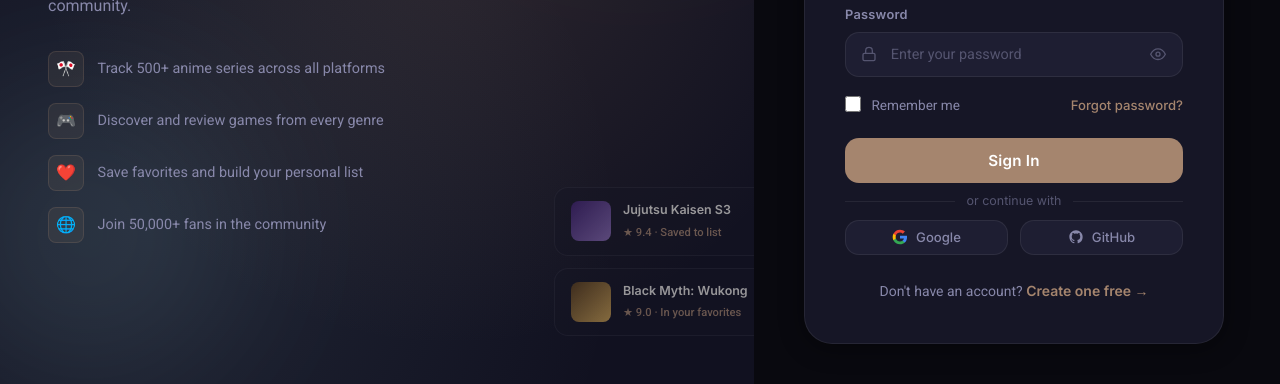
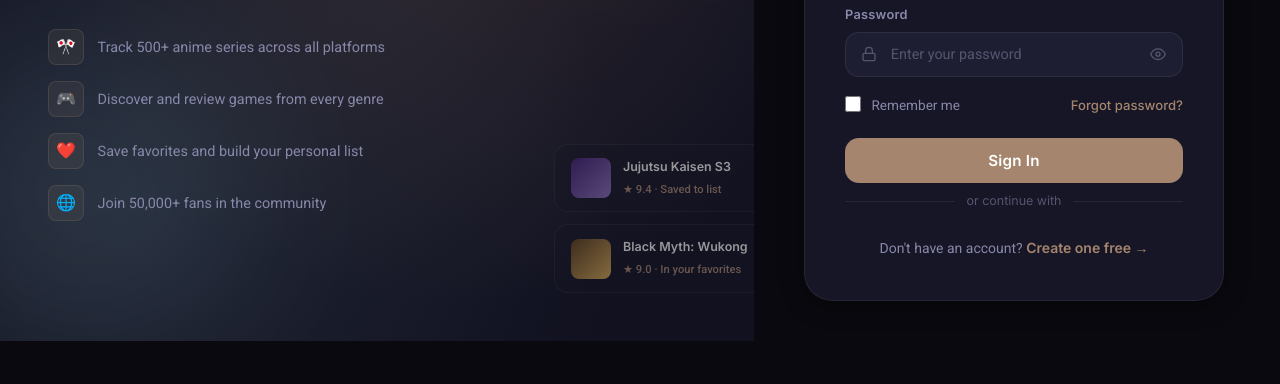
Before and after one commit to Aaryan3136/arcadia, a plain HTML site: page login.html in a window 1280 px wide. Shown: the part 461-845 px from the top of the page. After the commit the page ends 802 px from the top, so only its background shows below. Drawn offline with Linux system fonts and the light colour scheme.

```diff
--- a/login.html
+++ b/login.html
@@ -198,7 +198,7 @@
         <div class="auth-divider">or continue with</div>
 
         <!-- Social login (UI only — backend not implemented) -->
-        <div class="auth-social">
+        <!-- <div class="auth-social">
           <button class="social-auth-btn" type="button" aria-label="Continue with Google">
             <svg width="16" height="16" viewBox="0 0 24 24" aria-hidden="true">
               <path d="M22.56 12.25c0-.78-.07-1.53-.2-2.25H12v4.26h5.92c-.26 1.37-1.04 2.53-2.21 3.31v2.77h3.57c2.08-1.92 3.28-4.74 3.28-8.09z" fill="#4285F4"/>
@@ -207,14 +207,14 @@
               <path d="M12 5.38c1.62 0 3.06.56 4.21 1.64l3.15-3.15C17.45 2.09 14.97 1 12 1 7.7 1 3.99 3.47 2.18 7.07l3.66 2.84c.87-2.6 3.3-4.53 6.16-4.53z" fill="#EA4335"/>
             </svg>
             Google
-          </button>
-          <button class="social-auth-btn" type="button" aria-label="Continue with GitHub">
+          </button> -->
+          <!-- <button class="social-auth-btn" type="button" aria-label="Continue with GitHub">
             <svg width="16" height="16" viewBox="0 0 24 24" fill="currentColor" aria-hidden="true">
               <path d="M12 2C6.477 2 2 6.484 2 12.017c0 4.425 2.865 8.18 6.839 9.504.5.092.682-.217.682-.483 0-.237-.008-.868-.013-1.703-2.782.605-3.369-1.343-3.369-1.343-.454-1.158-1.11-1.466-1.11-1.466-.908-.62.069-.608.069-.608 1.003.07 1.531 1.032 1.531 1.032.892 1.53 2.341 1.088 2.91.832.092-.647.35-1.088.636-1.338-2.22-.253-4.555-1.113-4.555-4.951 0-1.093.39-1.988 1.029-2.688-.103-.253-.446-1.272.098-2.65 0 0 .84-.27 2.75 1.026A9.564 9.564 0 0 1 12 6.844a9.59 9.59 0 0 1 2.504.337c1.909-1.296 2.747-1.027 2.747-1.027.546 1.379.202 2.398.1 2.651.64.7 1.028 1.595 1.028 2.688 0 3.848-2.339 4.695-4.566 4.943.359.309.678.92.678 1.855 0 1.338-.012 2.419-.012 2.747 0 .268.18.58.688.482A10.019 10.019 0 0 0 22 12.017C22 6.484 17.522 2 12 2z"/>
             </svg>
             GitHub
-          </button>
-        </div>
+          </button> -->
+        <!-- </div> -->
 
         <div class="auth-card__footer">
           Don't have an account? <a href="signup.html">Create one free →</a>
```
Also changed, not shown: signup.html (+2 -2 lines).
